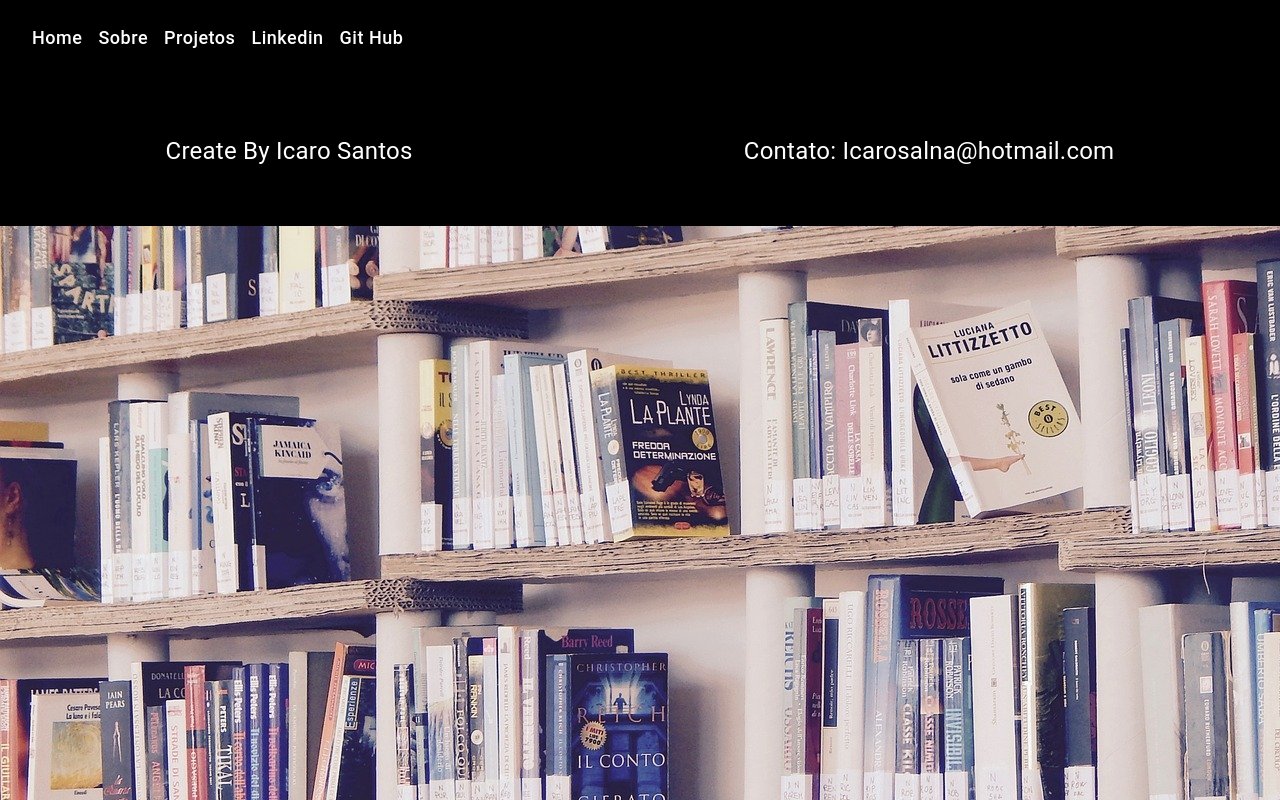
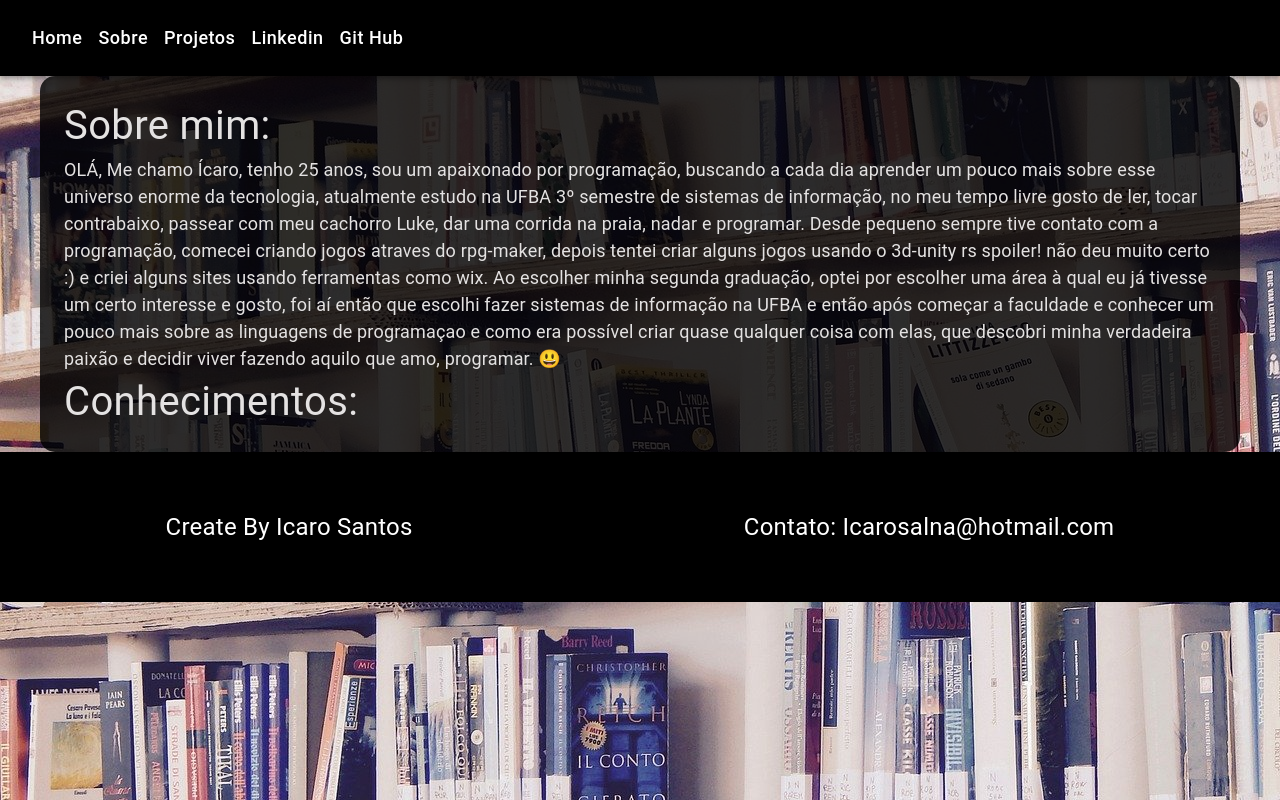
Before and after one commit to icaro-c-santos/my-profile, a React (Create React App) app in the folder my-app/: page /#/sobre in a window 1280 px wide. Built offline with nearby package versions, Linux system fonts and the light colour scheme.

Commit message:
create about

```diff
--- a/my-app/src/App.tsx
+++ b/my-app/src/App.tsx
@@ -16,7 +16,7 @@ function App() {
         <Routes>
           <Route path="/" element={<Home />} />
           <Route path="/Home" element={<Home />} />
-          <Route path="/about" element={<About />} />
+          <Route path="/sobre" element={<About />} />
           <Route path="/portifolio" element={<Portifolio />} />
           <Route path="/experiences" element={<Experiences />} />
         </Routes>
--- a/my-app/src/Pages/About/About.tsx
+++ b/my-app/src/Pages/About/About.tsx
@@ -1,3 +1,53 @@
+import { Container, Typography } from "@mui/material";
+import { Box } from "@mui/system";
+import { DICTIONARY } from "./Dicionary";
+
+type TypeSkill = {
+  title: string;
+  description: string;
+  projects: string[];
+};
+
+const Skill = (skill: TypeSkill) => {
+  return <></>;
+};
+
+const skills: TypeSkill[] = [
+  { title: "javascript", description: "", projects: [] },
+];
+
 export const About = () => {
-    return <></>;
-  };
+  return (
+    <Container
+      sx={{
+        bgcolor: "rgba(0, 0, 0, 0.808)",
+        padding: "20px",
+        borderRadius: "15px",
+      }}
+    >
+      <Typography sx={{ color: "rgb(228, 226, 226)", fontSize: "40px" }}>
+        Sobre mim:
+      </Typography>
+      <Typography sx={{ color: "rgb(228, 226, 226)", fontSize: "18px" }}>
+        {DICTIONARY.aboutMe}
+      </Typography>
+      <Typography sx={{ color: "rgb(228, 226, 226)", fontSize: "40px" }}>
+        Conhecimentos:
+      </Typography>
+      <Box sx={{ bgcolor: "white" }}>
+        {skills.map((skill) => {
+          return (
+            <Typography sx={{ color: "white" }}>
+              <Skill
+                title={skill.title}
+                description={skill.description}
+                projects={skill.projects}
+                key={skill.title}
+              ></Skill>
+            </Typography>
+          );
+        })}
+      </Box>
+    </Container>
+  );
+};
--- /dev/null
+++ b/my-app/src/Pages/About/Dicionary.ts
@@ -0,0 +1,3 @@
+export const DICTIONARY = {
+  aboutMe: `OLÁ, Me chamo Ícaro, tenho 25 anos, sou um apaixonado por programação, buscando a cada dia aprender um pouco mais sobre esse universo enorme da tecnologia, atualmente estudo na UFBA 3º semestre de sistemas de informação, no meu tempo livre gosto de ler, tocar contrabaixo, passear com meu cachorro Luke, dar uma corrida na praia, nadar e programar. Desde pequeno sempre tive contato com a programação, comecei criando jogos atraves do rpg-maker, depois tentei criar alguns jogos usando o 3d-unity rs spoiler! não deu muito certo :) e criei alguns sites usando ferramentas como wix. Ao escolher minha segunda graduação, optei por escolher uma área à qual eu já tivesse um certo interesse e gosto, foi aí então que escolhi fazer sistemas de informação na UFBA e então após começar a faculdade e conhecer um pouco mais sobre as linguagens de programaçao e como era possível criar quase qualquer coisa com elas, que descobri minha verdadeira paixão e decidir viver fazendo aquilo que amo, programar. 😃`,
+};
--- a/my-app/src/Pages/Home/SectionSumary.tsx
+++ b/my-app/src/Pages/Home/SectionSumary.tsx
@@ -50,7 +50,7 @@ export const SectionSumary = () => {
     ><Typography sx={{color:"white",textAlign:"center",fontSize:"26px"}}>Resumo:</Typography>
       <Typography
         sx={{
-          fontSize: "20px",
+          fontSize: "18px",
           lineHeight: 1.5,
           textAlign: "justify",
           color: "whitesmoke",
```
